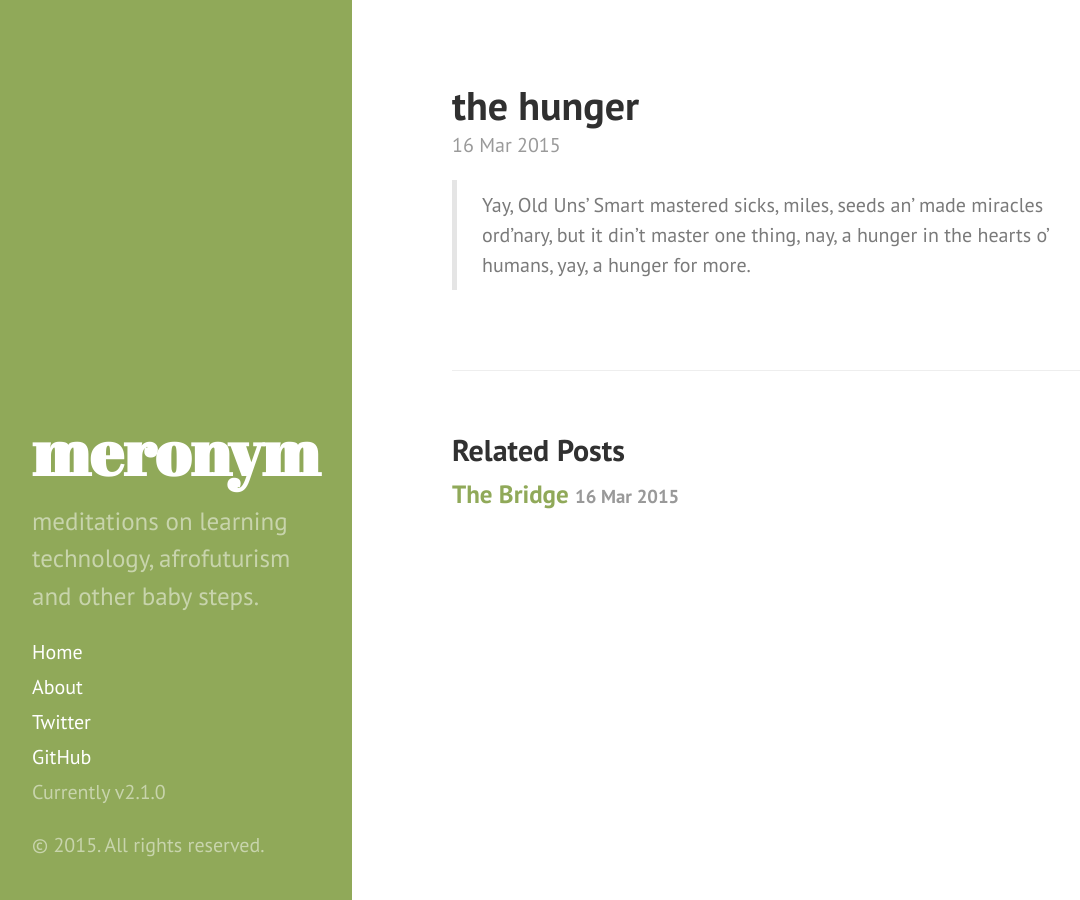
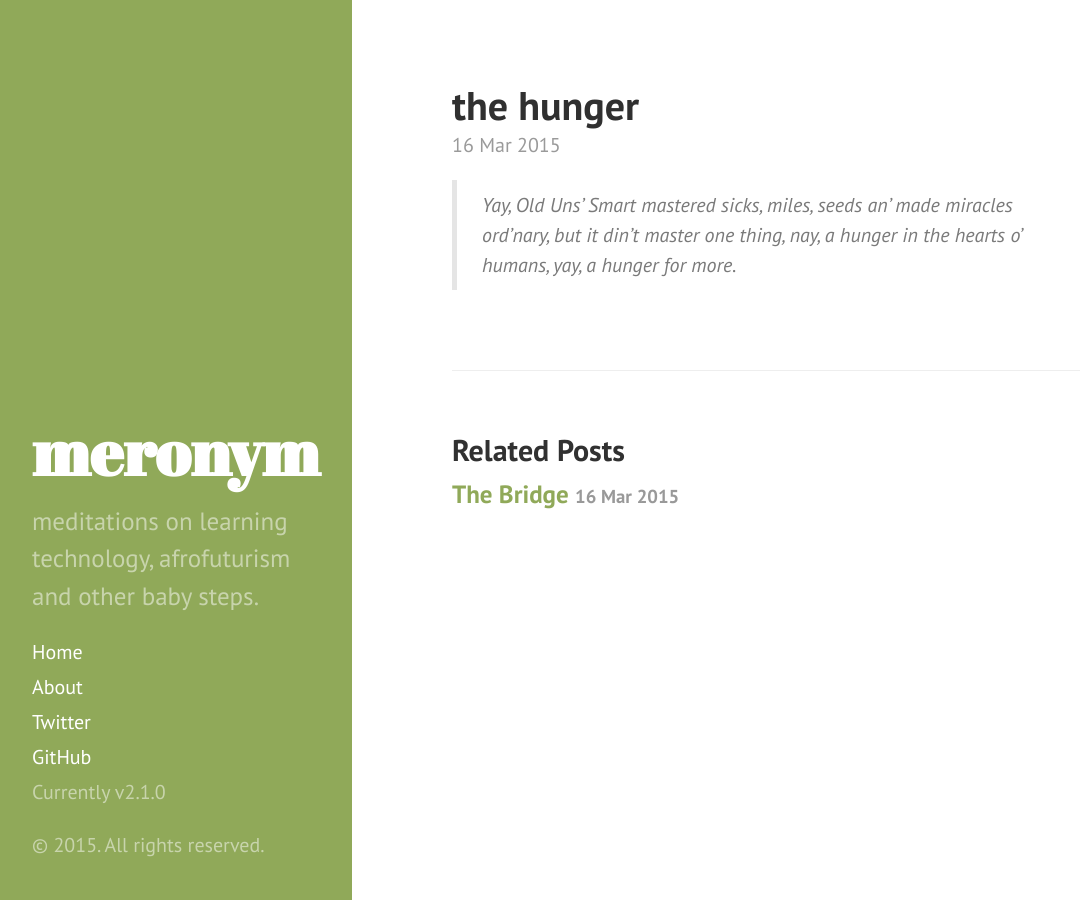
Before and after one commit to craigwiggins/craigwiggins.github.io, a Jekyll site: the page built from _posts/2015-03-16-the-hunger.md, in a window 1280 px wide. Shown: the whole page, without its empty margins (8-1088 px from the left). Built offline with Jekyll 4.4.1, drawn with Linux system fonts in a browser that asks for light colours; Markdown is read by kramdown in place of the engine named in the settings.

Commit message:
doh
italics

```diff
--- a/_posts/2015-03-16-the-hunger.md
+++ b/_posts/2015-03-16-the-hunger.md
@@ -3,4 +3,4 @@ layout: post
 title: the hunger
 ---
 
-> Yay, Old Uns' Smart mastered sicks, miles, seeds an' made miracles ord'nary, but it din't master one thing, nay, a hunger in the hearts o' humans, yay, a hunger for more.
+> _Yay, Old Uns' Smart mastered sicks, miles, seeds an' made miracles ord'nary, but it din't master one thing, nay, a hunger in the hearts o' humans, yay, a hunger for more._
```
